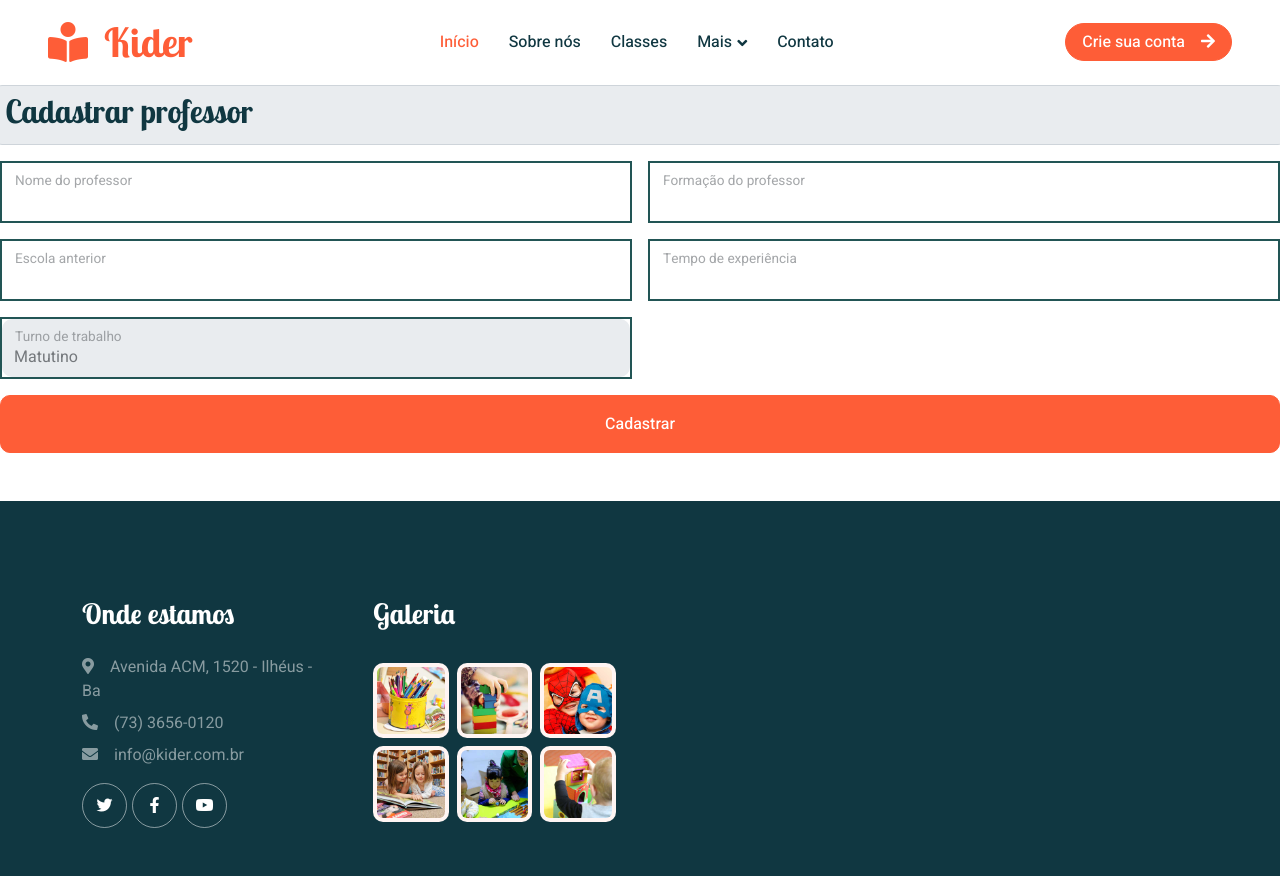
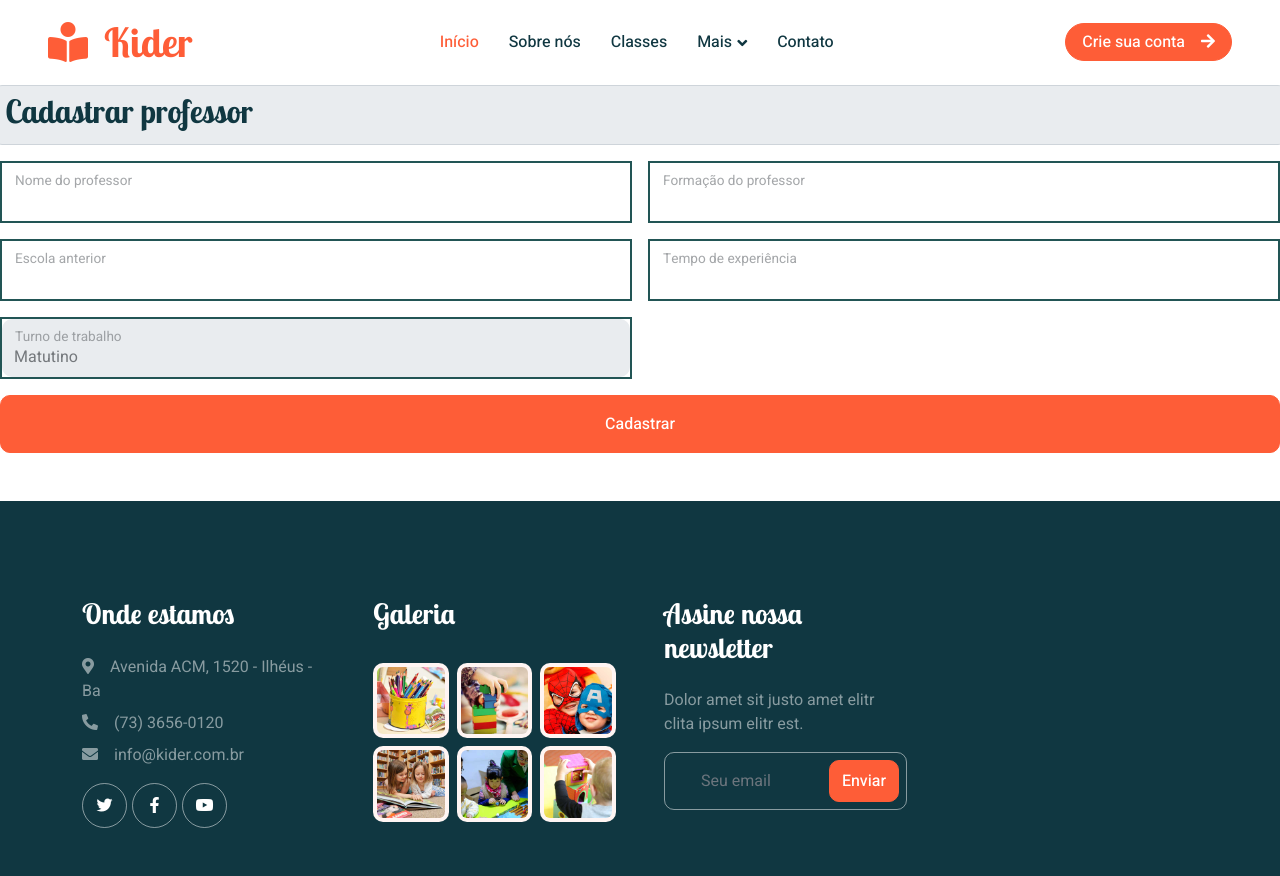
Before and after one commit to IkaroJS/Kider, a PHP site: page /professor_cadastrar.php in a window 1280 px wide. Run offline with PHP 8.4, Linux system fonts and the light colour scheme; some libraries are stand-ins or nearby versions.

Commit message:
Correção bugs no footer

```diff
--- a/professor_cadastrar.php
+++ b/professor_cadastrar.php
@@ -171,7 +171,16 @@
                             </div>
                         </div>
                     </div>
-
+                    <div class="col-lg-3 col-md-6">
+                        <h3 class="text-white mb-4">Assine nossa newsletter</h3>
+                        <p>Dolor amet sit justo amet elitr clita ipsum elitr est.</p>
+                        <div class="position-relative mx-auto" style="max-width: 400px;">
+                            <input class="form-control bg-transparent w-100 py-3 ps-4 pe-5" type="text" placeholder="   Seu email">
+                            <button type="button" class="btn btn-primary py-2 position-absolute top-0 end-0 mt-2 me-2">Enviar</button>
+                        </div>
+                    </div>
+                </div>
+            </div>
         </div>
         <!-- Footer End -->
 
```
